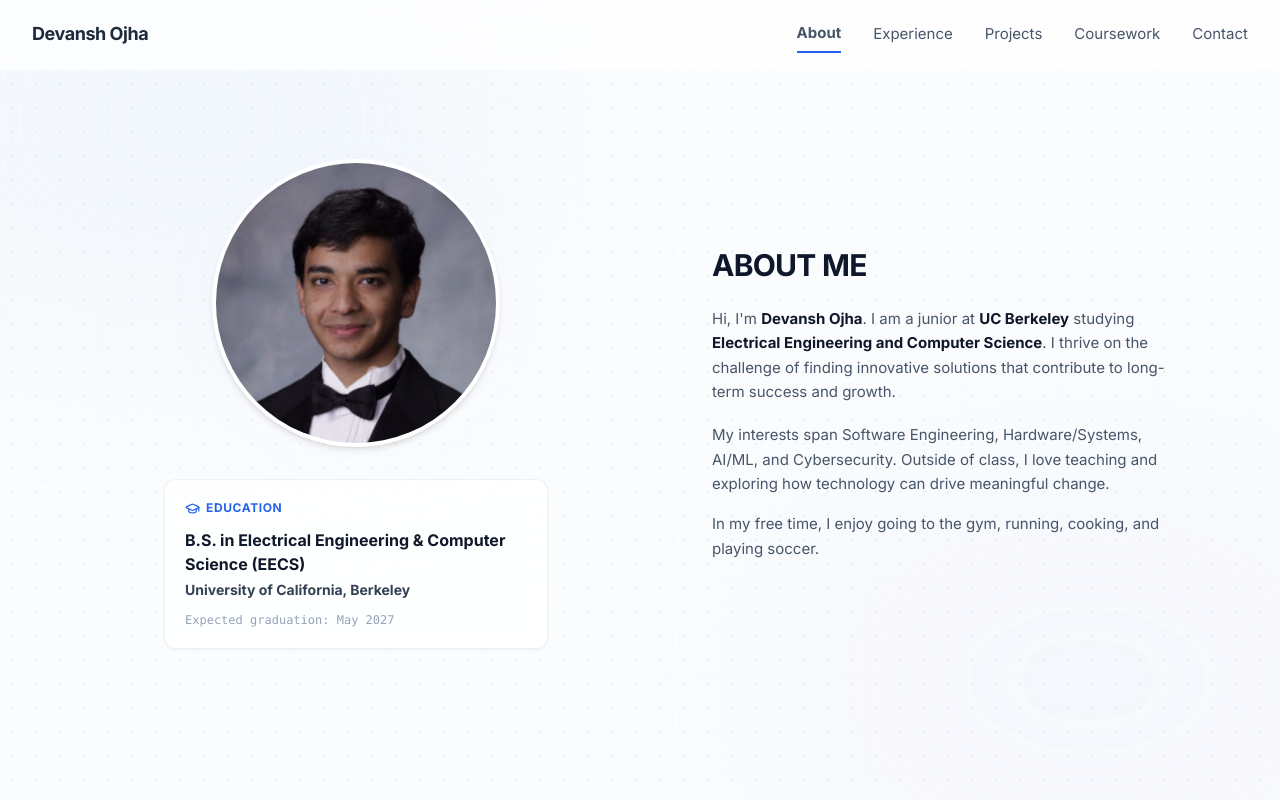
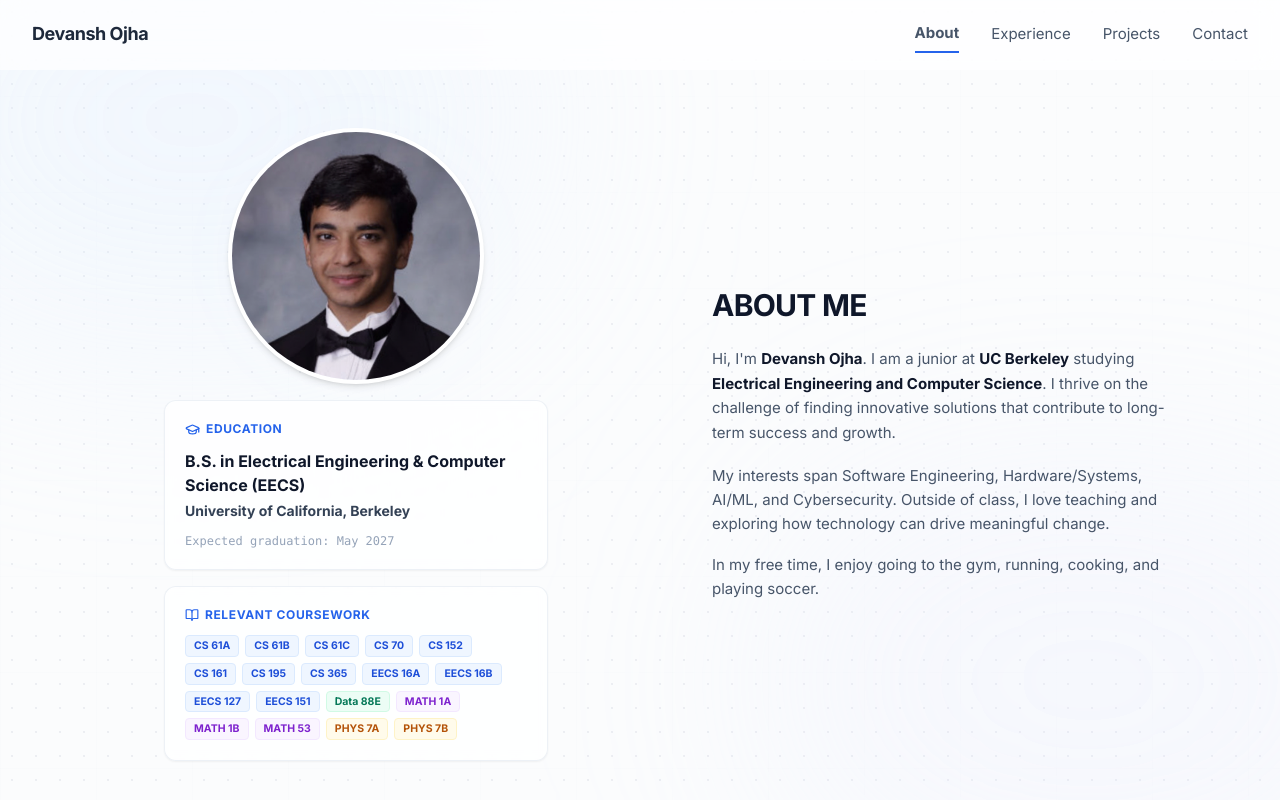
Before and after one commit to Devansh-Ojha/personal-website, a React (Vite) app: page / in a window 1280 px wide. Shown: the top 800 px of the page. Built offline with nearby package versions, Linux system fonts and the light colour scheme.

Commit message:
Redesign: Move coursework directly into About section, remove timeline/dates, style as color-coded badges, remove Coursework section and Navbar link

```diff
--- a/src/App.jsx
+++ b/src/App.jsx
@@ -1,7 +1,6 @@
 import Background from './assets/css/background.jsx';
 import Navbar from './components/Navbar.jsx';
 import About from './components/About';
-import Courses from "./components/Coursework";
 import Projects from "./components/Project";
 import Experience from "./components/Experience";
 import Contact from "./components/Contact";
@@ -16,7 +15,6 @@ function App() {
         <About />
         <Experience />
         <Projects />
-        <Courses />
         <Contact />
       </main>
 
--- a/src/components/About.jsx
+++ b/src/components/About.jsx
@@ -1,6 +1,44 @@
 import { motion } from "framer-motion";
-import { GraduationCap } from "lucide-react";
+import { GraduationCap, BookOpen } from "lucide-react";
 import ProfilePic from "../assets/img/pic.png";
+
+const courses = [
+  { code: "CS 61A", name: "Structure & Interpretation of Computer Programs" },
+  { code: "CS 61B", name: "Data Structures" },
+  { code: "CS 61C", name: "Great Ideas in Computer Architecture" },
+  { code: "CS 70", name: "Discrete Math & Probability Theory" },
+  { code: "CS 152", name: "Computer Architecture and Engineering" },
+  { code: "CS 161", name: "Computer Security" },
+  { code: "CS 195", name: "Social Implications of Computer Tech" },
+  { code: "CS 365", name: "Instructional Methods in CS" },
+  { code: "EECS 16A", name: "Designing Information Devices & Systems I" },
+  { code: "EECS 16B", name: "Designing Information Devices & Systems II" },
+  { code: "EECS 127", name: "Optimization Models in Engineering" },
+  { code: "EECS 151", name: "Digital Design & Integrated Circuits (ASIC Lab)" },
+  { code: "Data 88E", name: "Economic Models" },
+  { code: "MATH 1A", name: "Calculus I" },
+  { code: "MATH 1B", name: "Calculus II" },
+  { code: "MATH 53", name: "Multivariable Calculus" },
+  { code: "PHYS 7A", name: "Physics for Scientists & Engineers I" },
+  { code: "PHYS 7B", name: "Physics for Scientists & Engineers II" }
+];
+
+const getCourseBadgeStyles = (code) => {
+  const cleanCode = code.toUpperCase();
+  if (cleanCode.startsWith("CS") || cleanCode.startsWith("EECS")) {
+    return "bg-blue-50 text-blue-700 border-blue-100 hover:bg-blue-100/50";
+  }
+  if (cleanCode.startsWith("MATH")) {
+    return "bg-purple-50 text-purple-700 border-purple-100 hover:bg-purple-100/50";
+  }
+  if (cleanCode.startsWith("DATA")) {
+    return "bg-emerald-50 text-emerald-700 border-emerald-100 hover:bg-emerald-100/50";
+  }
+  if (cleanCode.startsWith("PHYS")) {
+    return "bg-amber-50 text-amber-700 border-amber-100 hover:bg-amber-100/50";
+  }
+  return "bg-slate-50 text-slate-700 border-slate-150 hover:bg-slate-100/50";
+};
 
 const About = () => {
   return (
@@ -15,7 +53,7 @@ const About = () => {
       <div className="container mx-auto grid grid-cols-1 md:grid-cols-2 gap-10 md:gap-20 items-center">
 
         <motion.div
-          className="flex flex-col items-center"
+          className="flex flex-col items-center gap-4"
           initial={{ opacity: 0, x: -30 }}
           whileInView={{ opacity: 1, x: 0 }}
           viewport={{ once: true, amount: 0.5 }}
@@ -26,12 +64,12 @@ const About = () => {
             <div className="absolute inset-0 rounded-full border-2 border-blue-400/20 -z-10 blur-xl group-hover:scale-105 transition-transform duration-500" />
             <img
               src={ProfilePic}
-              className="w-64 h-64 md:w-72 md:h-72 object-cover rounded-full shadow-md border-4 border-white bg-slate-50 transition-all duration-300 group-hover:shadow-lg"
+              className="w-56 h-56 md:w-64 md:h-64 object-cover rounded-full shadow-md border-4 border-white bg-slate-50 transition-all duration-300 group-hover:shadow-lg"
               alt="Devansh Ojha"
             />
           </div>
 
-          <div className="mt-8 flex justify-center w-full">
+          {/* Education Box */}
           <div className="w-full max-w-sm bg-white/80 backdrop-blur-sm border border-slate-200/60 rounded-xl p-5 shadow-sm hover:shadow-md hover:border-slate-300 hover:-translate-y-0.5 transition-all duration-300">
             <div className="text-xs uppercase tracking-wider text-blue-600 font-bold mb-3 flex items-center gap-1.5 justify-center sm:justify-start">
               <GraduationCap size={15} />
@@ -48,6 +86,27 @@ const About = () => {
                 Expected graduation: May 2027
               </p>
             </div>
+          </div>
+
+          {/* Coursework Box */}
+          <div className="w-full max-w-sm bg-white/80 backdrop-blur-sm border border-slate-200/60 rounded-xl p-5 shadow-sm hover:shadow-md hover:border-slate-300 hover:-translate-y-0.5 transition-all duration-300">
+            <div className="text-xs uppercase tracking-wider text-blue-600 font-bold mb-3 flex items-center gap-1.5 justify-center sm:justify-start">
+              <BookOpen size={14} />
+              Relevant Coursework
+            </div>
+            <div className="flex flex-wrap gap-1.5 justify-start">
+              {courses.map((course, idx) => {
+                const badgeColor = getCourseBadgeStyles(course.code);
+                return (
+                  <span
+                    key={idx}
+                    title={`${course.code}: ${course.name}`}
+                    className={`inline-flex items-center text-[10.5px] font-semibold px-2 py-0.5 rounded border transition-all duration-150 cursor-help ${badgeColor}`}
+                  >
+                    {course.code}
+                  </span>
+                );
+              })}
             </div>
           </div>
         </motion.div>
--- a/src/components/Navbar.jsx
+++ b/src/components/Navbar.jsx
@@ -50,7 +50,6 @@ const Navbar = () => {
           <NavLink to="home">About</NavLink>
           <NavLink to="experience">Experience</NavLink>
           <NavLink to="projects">Projects</NavLink>
-          <NavLink to="coursework">Coursework</NavLink>
           <NavLink to="contact">Contact</NavLink>
         </div>
 
@@ -74,7 +73,6 @@ const Navbar = () => {
           <NavLink to="home" onClick={() => setIsOpen(false)}>About</NavLink>
           <NavLink to="experience" onClick={() => setIsOpen(false)}>Experience</NavLink>
           <NavLink to="projects" onClick={() => setIsOpen(false)}>Projects</NavLink>
-          <NavLink to="coursework" onClick={() => setIsOpen(false)}>Coursework</NavLink>
           <NavLink to="contact" onClick={() => setIsOpen(false)}>Contact</NavLink>
         </div>
       )}
```
Lines whose indentation alone changed are shown as unchanged.
